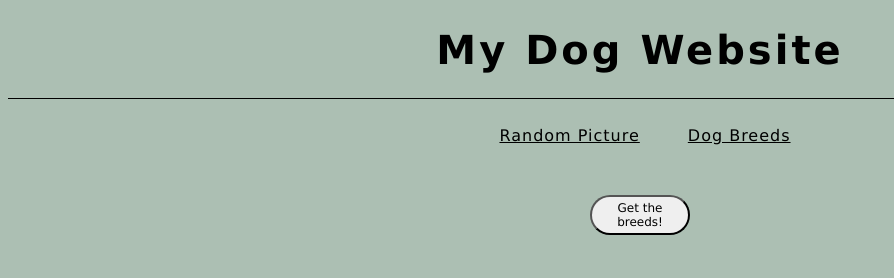
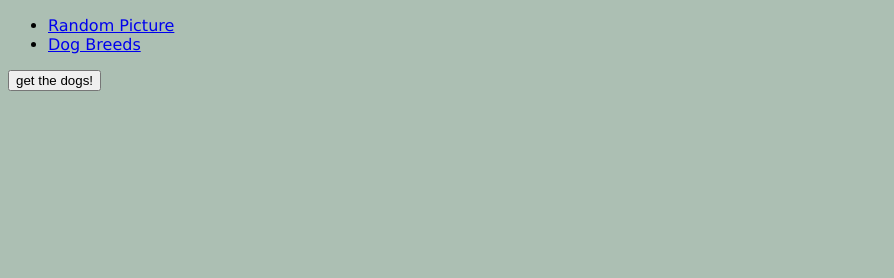
Before and after one commit to donnywarren/dog-api-exercise, a plain HTML site: page breeds.html in a window 1280 px wide. Shown: the whole page, without its empty margins (0-894 px from the left). Drawn offline with nearby package versions, Linux system fonts and the light colour scheme.

Commit message:
search div missing

```diff
--- a/breeds.html
+++ b/breeds.html
@@ -10,16 +10,12 @@
 
 <body>
   <header>
-    <h1 class="header">My Dog Website</h1>
-    <ul class="btn-nav">
-      <li class="list-item"><a class="list-item" href='index.html'>Random Picture</a></li>
-      <li class="list-item"><a class="list-item" href='breeds.html'>Dog Breeds</a></li>
+    <ul>
+      <li><a href='index.html'>Random Picture</a></li>
+      <li><a href='breeds.html'>Dog Breeds</a></li>
     </ul>
-    <div class="breed-search">
-      <button class="breed-btn">Get the breeds!</button>
-      <ul class="list"></ul>
-    </div>
-
+    <button>get the dogs!</button>
+    <ul class="list"></ul>
   </header>
   <div>
 
--- a/style.css
+++ b/style.css
@@ -66,6 +66,5 @@ body {
 .dogpic {
   width: 80%;
   height: auto;
-  margin-top: 100px;
   margin: 0 auto;
 }
```
